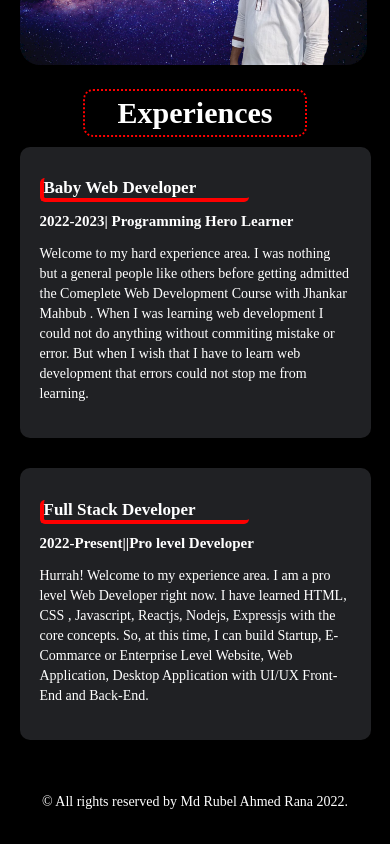
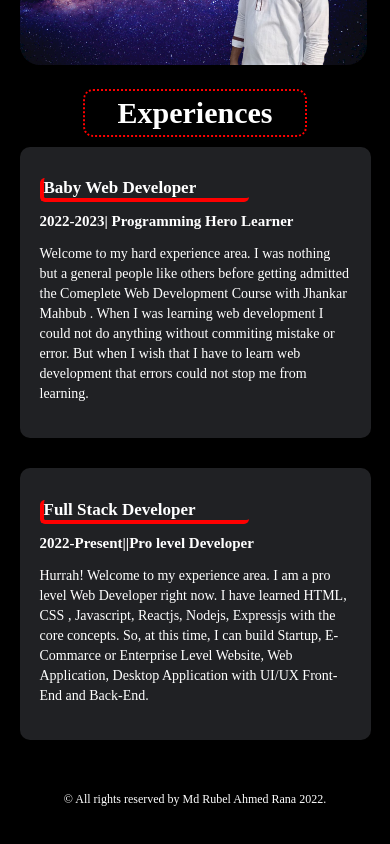
Before and after one commit to Md-Rubel-Ahmed-Rana/react-portfolio, a React (Create React App) app: page / in a window 390 px wide. Shown: the part 491-1335 px from the top of the page. Built offline with nearby package versions, Linux system fonts and the light colour scheme.

Commit message:
Bugs fixed

```diff
--- a/src/footer/footer.css
+++ b/src/footer/footer.css
@@ -7,6 +7,6 @@ footer{
 
 @media screen and (max-width: 700px) {
     footer > p{
-        font-size: 14px;
+        font-size: 12px;
     }
 }
```
